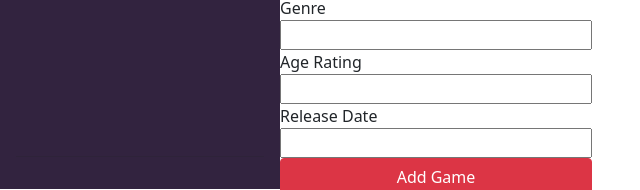
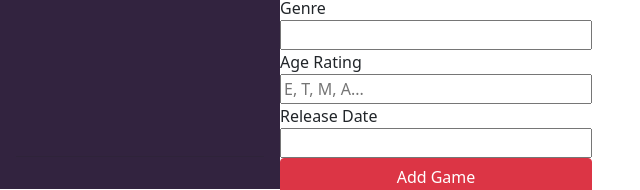
Before and after one commit to DomDMIT/dmit2008-assessment01-storefront, a website built with Parcel: page src/create.html in a window 1280 px wide. Shown: the part 667-857 px from the top of the page, 0-640 px from the left. Built offline with nearby package versions, Linux system fonts and the light colour scheme; some packages are replaced by stand-ins of ours.

Commit message:
Updated create.html

```diff
--- a/src/create.html
+++ b/src/create.html
@@ -63,7 +63,7 @@
                   <input type="text" id="gameGenre">
 
                   <label for="ageRating">Age Rating</label>
-                  <input type="text" id="ageRating">
+                  <input type="text" id="ageRating" placeholder="E, T, M, A...">
 
                   <label for="releaseDate">Release Date</label>
                   <input type="number" id="releaseDate">
```
